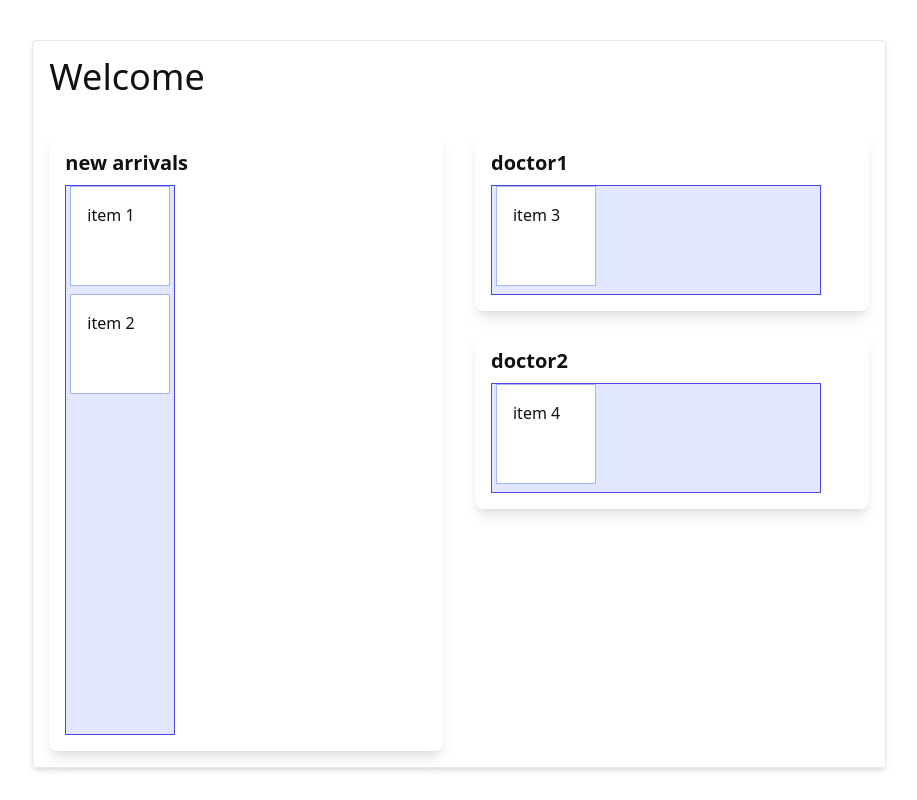
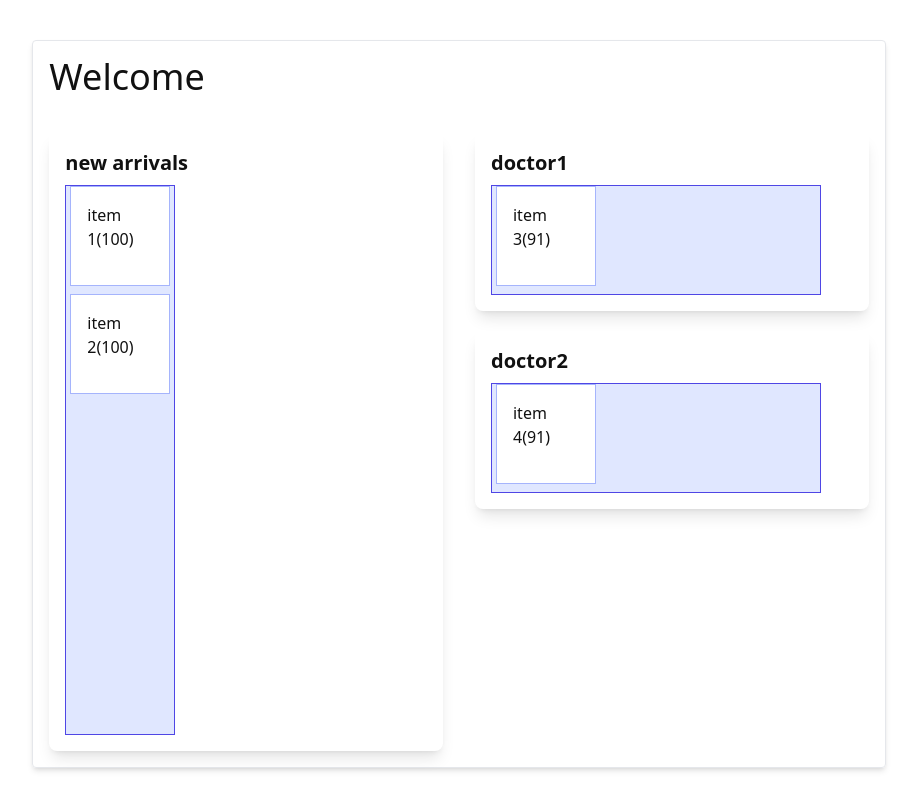
Before and after one commit to gabeochoa/hsp, a React (Vite) app: page / in a window 1280 px wide. Shown: the whole page, without its empty margins (181-1098 px from the left). Built offline with nearby package versions, Linux system fonts and the light colour scheme.

Commit message:
add countdown for first item

```diff
--- a/src/App.tsx
+++ b/src/App.tsx
@@ -1,4 +1,10 @@
-import { createContext, useCallback, useContext, useState } from 'react';
+import {
+  createContext,
+  useCallback,
+  useContext,
+  useEffect,
+  useState,
+} from 'react';
 
 const Link = (props: JSX.IntrinsicElements['a']) => (
   <a
@@ -16,6 +22,7 @@ interface ITray {
 interface ICard {
   id: number;
   label: string;
+  ticks_remaining: number;
 }
 
 interface ITrayContext {
@@ -41,21 +48,21 @@ function TrayContextProvider({ children }) {
       label: 'new arrivals',
       // eslint-disable-next-line sort-keys-fix/sort-keys-fix
       cards: [
-        { id: 0, label: 'item 1' },
-        { id: 1, label: 'item 2' },
+        { id: 0, label: 'item 1', ticks_remaining: 100 },
+        { id: 1, label: 'item 2', ticks_remaining: 100 },
       ],
     },
     {
       id: 1,
       label: 'doctor1',
       // eslint-disable-next-line sort-keys-fix/sort-keys-fix
-      cards: [{ id: 2, label: 'item 3' }],
+      cards: [{ id: 2, label: 'item 3', ticks_remaining: 100 }],
     },
     {
       id: 2,
       label: 'doctor2',
       // eslint-disable-next-line sort-keys-fix/sort-keys-fix
-      cards: [{ id: 3, label: 'item 4' }],
+      cards: [{ id: 3, label: 'item 4', ticks_remaining: 100 }],
     },
   ]);
 
@@ -83,6 +90,27 @@ function TrayContextProvider({ children }) {
     },
     [],
   );
+
+  const tick = useCallback(() => {
+    setTrays((prevTrays) => {
+      const newTrays = [...prevTrays];
+      newTrays.forEach((tray) => {
+        if (tray.id == 0) {
+          return;
+        }
+        const firstCard = tray.cards[0];
+        if (firstCard && firstCard.ticks_remaining >= 0) {
+          firstCard.ticks_remaining -= 1;
+        }
+      });
+      return newTrays;
+    });
+  }, []);
+
+  useEffect(() => {
+    const interval = setInterval(() => tick(), 1000);
+    return () => clearInterval(interval);
+  }, [tick]);
 
   return (
     <TrayContext.Provider
@@ -160,7 +188,7 @@ function Tray({
                 width: size,
               }}
             >
-              {item.label}
+              {item.label}({item.ticks_remaining})
             </li>
           );
         })}
@@ -174,9 +202,7 @@ function Tray({
                   height: size,
                   width: size,
                 }}
-              >
-                hi
-              </li>
+              ></li>
             );
           })}
       </ul>
```
